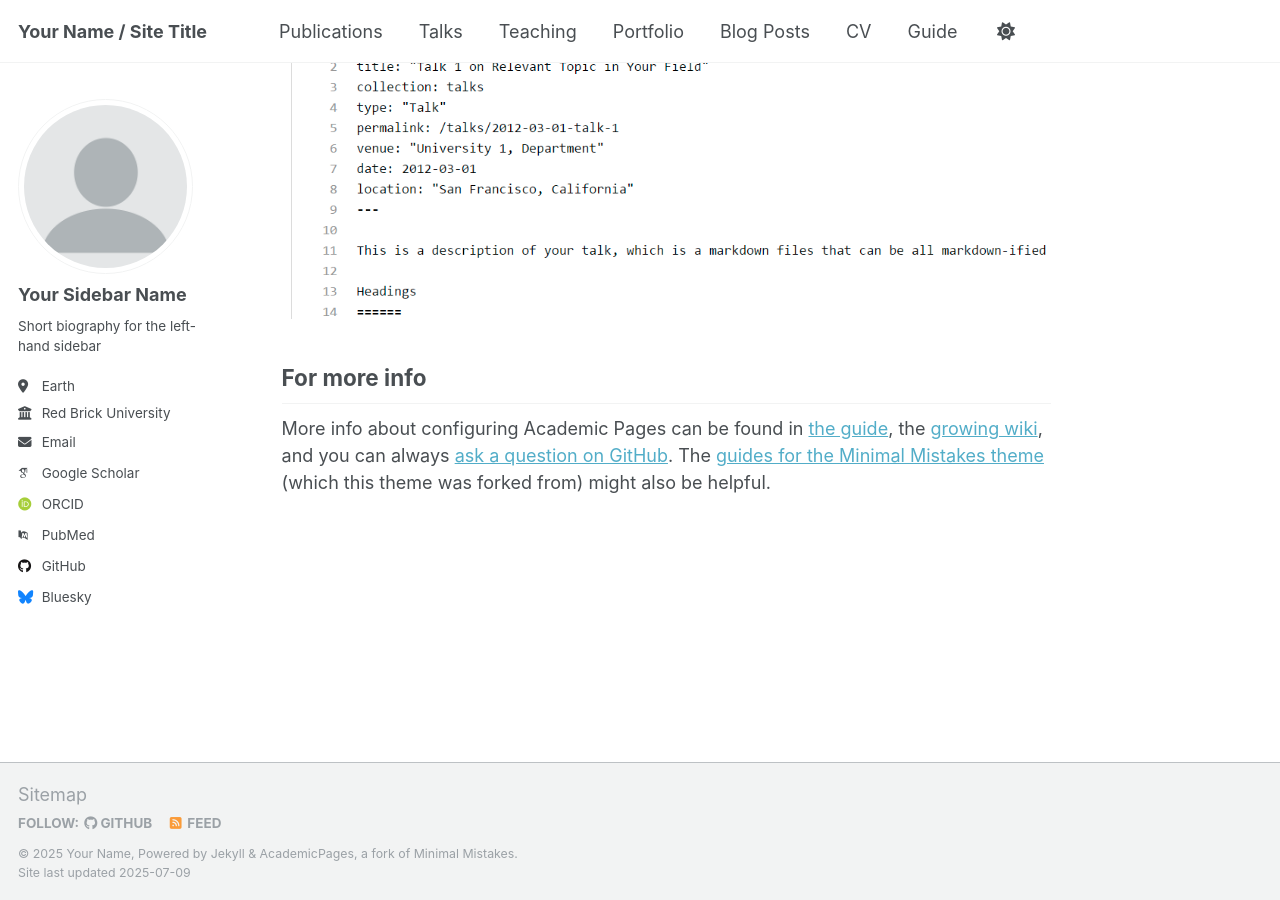
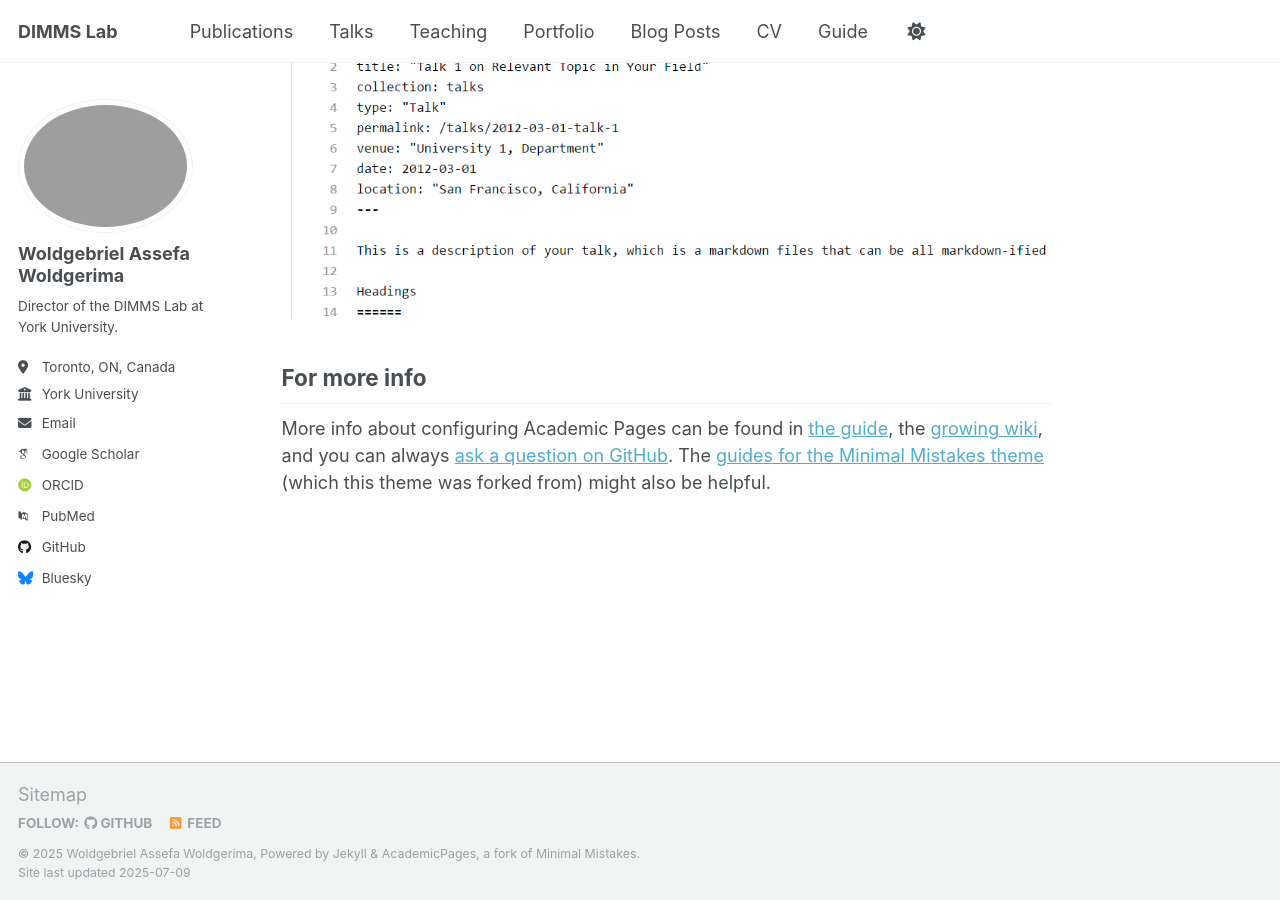
Before and after one commit to dimms-lab/dimms-lab.github.io, a Jekyll site: the page built from _pages/about.md, in a window 1280 px wide and 900 px high, scrolled down 2880 px. Built offline with Jekyll 4.4.1, drawn with Linux system fonts in a browser that asks for light colours; some web fonts are replaced; a script that is not in the unit is left out.

Commit message:
Update _config.yml

```diff
--- a/_config.yml
+++ b/_config.yml
@@ -7,29 +7,30 @@
 # server process.
 
 # Basic Site Settings
+# Site Settings
 locale                   : "en-US"
+title                    : "DIMMS Lab"
 site_theme               : "default"
-title                    : "Your Name / Site Title"
 title_separator          : "-"
-name                     : &name "Your Name"
-description              : &description "personal description"
-url                      : https://academicpages.github.io # the base hostname & protocol for your site e.g. "https://[your GitHub username].github.io" or if you already have some other page hosted on Github then use "https://[your GitHub username].github.io/[Your Repo Name]"
+name                     : "Woldgebriel Assefa Woldgerima"
+description              : "Bridging mathematical modeling with real-world disease solutions"
+url                      : "https://dimms-lab.github.io" # the base hostname & protocol for your site e.g. "https://[your GitHub username].github.io" or if you already have some other page hosted on Github then use "https://[your GitHub username].github.io/[Your Repo Name]"
 baseurl                  : "" # the subpath of your site, e.g. "/blog"
-repository               : "academicpages/academicpages.github.io"
+repository               : "dimms-lab/dimms-lab.github.io"
 
 # Site Author - The following control what appear as part of the author content on the side bar.
 #               If a field is blank the icon and link will not appear, otherwise it will be shown.
 #               Additional customization can be done by editing /_includes/author-profile.html
 author:
   # Biographic information
-  avatar           : "profile.png"
-  name             : "Your Sidebar Name"
+  # avatar           : "profile.png"
+  name             : "Woldgebriel Assefa Woldgerima"
   pronouns         : # example: "she/her"
-  bio              : "Short biography for the left-hand sidebar"
-  location         : "Earth"
-  employer         : "Red Brick University"
-  uri              : # URL
-  email            : "none@example.org"
+  bio              : "Director of the DIMMS Lab at York University."
+  location         : "Toronto, ON, Canada"
+  employer         : "York University"
+  #url              : "https://dimms-lab.github.io"
+  email            : "wassefaw@yorku.ca"
 
   # Academic websites
   academia         : # URL
```
